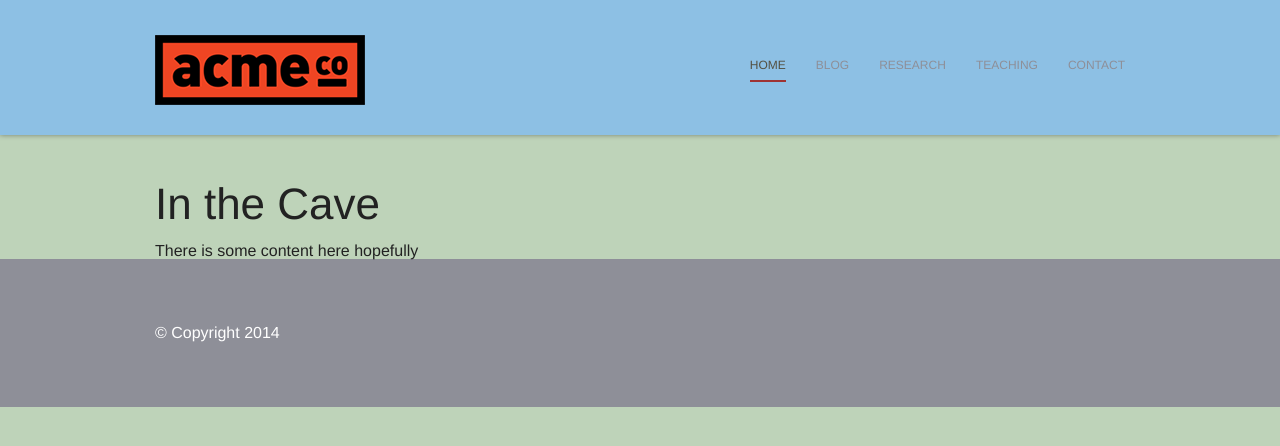
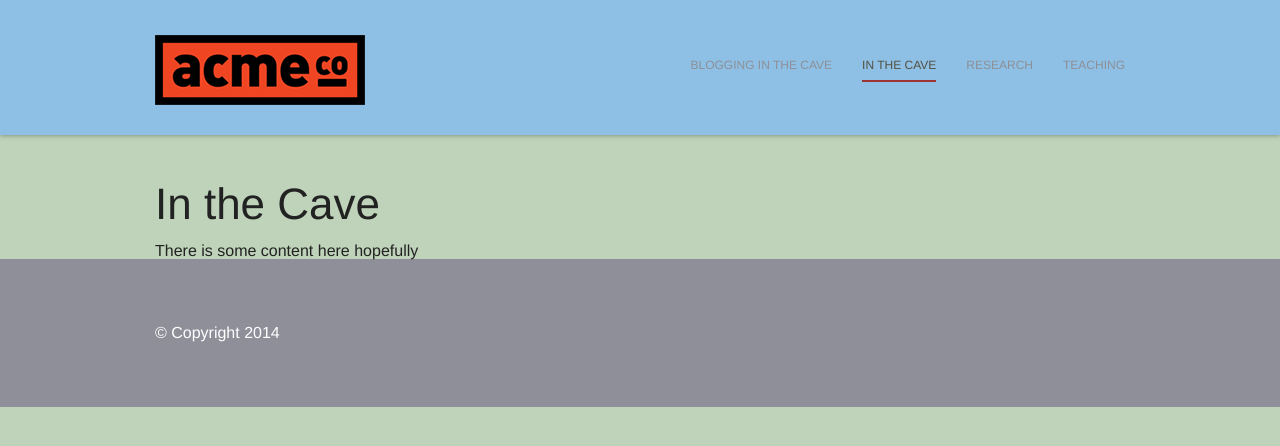
Before and after one commit to inthecave/foundation, a Jekyll site: the page built from index.html, in a window 1280 px wide. Shown: the top 446 px of the page. Built offline with Jekyll 4.4.1, drawn with Linux system fonts in a browser that asks for light colours.

Commit message:
added extra pages, set nav links to dynamic

```diff
--- a/_includes/nav.html
+++ b/_includes/nav.html
@@ -1,3 +1,4 @@
+{% assign pages = site.pages %}
 <!-- HEADER SECTION -->
 		<div class="contain-to-grid header-section">
 
@@ -15,11 +16,13 @@
 				<!-- MENU ITEMS -->
 				<section class="top-bar-section">
 					<ul class="right">
-						<li class="active"><a href="index.html">Home</a></li>
-						<li><a href="blog.html">Blog</a></li>
+					{% for p in pages %}
+						<li {% if p.url == page.url %}class="active"{% endif %}><a href="{{ p.url }}">{{ p.title }}</a></li>
+						<!-- <li><a href="blog.html">Blog</a></li>
 						<li><a href="research.html">Research</a></li>
 						<li><a href="teaching.html">Teaching</a></li>
-						<li><a href="contact.html">Contact</a></li>
+						<li><a href="contact.html">Contact</a></li> -->
+					{% endfor %}
 					</ul>
 				</section>
 				<!-- END MENU ITEMS -->
--- /dev/null
+++ b/blog.html
@@ -0,0 +1,5 @@
+---
+layout: default
+title: Blogging in the Cave
+---
+The Blog!
--- /dev/null
+++ b/research.html
@@ -0,0 +1,5 @@
+---
+layout: default
+title: Research
+---
+My current research is listed here
--- /dev/null
+++ b/teaching.html
@@ -0,0 +1,5 @@
+---
+layout: default
+title: Teaching
+---
+My current teaching is listed here
```
